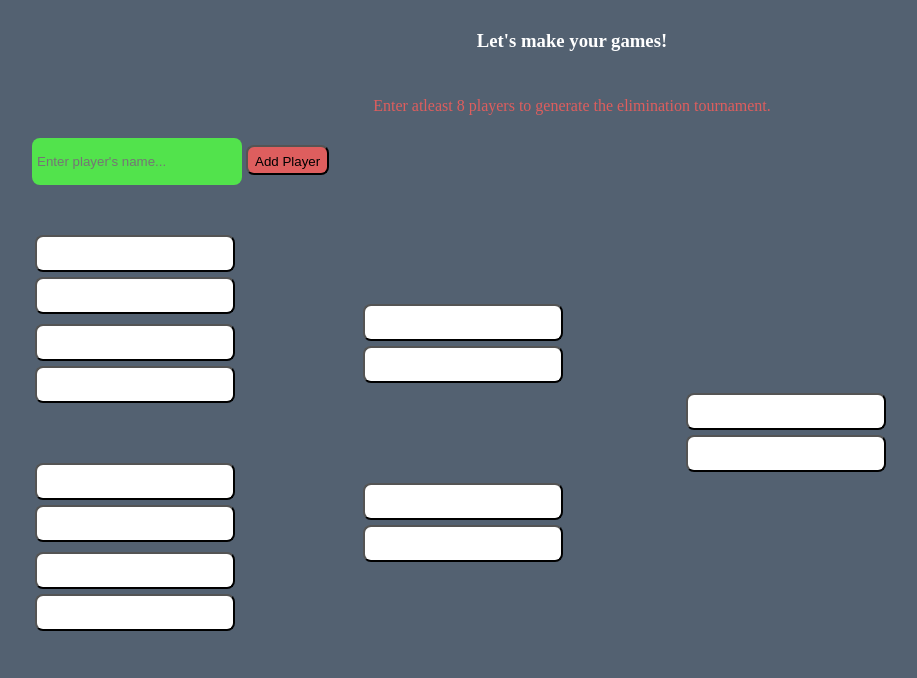
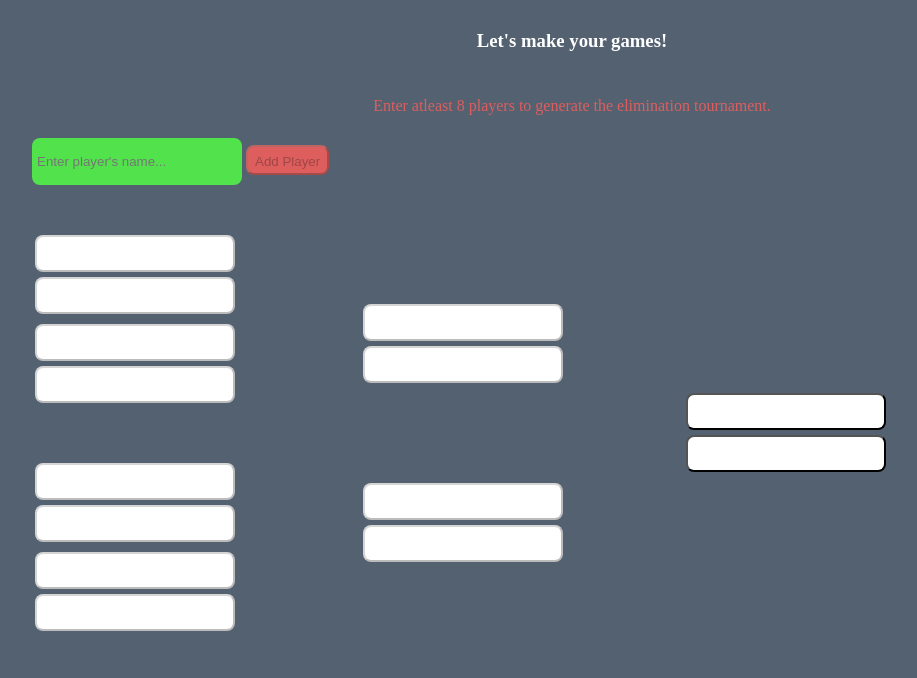
Before and after one commit to SidKandasamy/tt_tournament, a website: page index.html in a window 1280 px wide. Shown: the part 100-778 px from the top of the page, without its empty margins (68-985 px from the left). Drawn offline with Linux system fonts and the light colour scheme.

Commit message:
slight changed to html

```diff
--- a/app.js
+++ b/app.js
@@ -6,7 +6,11 @@ const nameInput = document.querySelector('#name-input');
 const addPlayer = document.querySelector('#add-player');
 
 
+nameInput.addEventListener('click', () => {
+//removes disabled attribute
+addPlayer.removeAttribute('disabled');
 
+});
 
 
 // Function from MDN to get a random number https://developer.mozilla.org/en-US/docs/Web/JavaScript/Reference/Global_Objects/Math/random
@@ -15,6 +19,7 @@ function getRandomInt(max) {
 }
 // Add event listener to the button
 addPlayer.addEventListener('click', () => {
+
     // Get all the first round inputs and store them in a variable
     const firstRoundInputs = document.querySelectorAll('.first-round-input.available');
 
@@ -28,7 +33,12 @@ addPlayer.addEventListener('click', () => {
     randInput.value = inputVal;
     // Remove avaiable class so we can't populate the same input
     randInput.classList.remove('available');
+    randInput.removeAttribute('disabled');
+
 });
+
+
+
 
 // Get all first round inputs
 const firstRounds = document.querySelectorAll('[data-first-round]');
@@ -44,6 +54,7 @@ const nextRound = (el, round) => {
         // Set the value of the semi-final input equal to that of the value stored above
         round.value = player;
         round.classList.remove('available');
+        round.removeAttribute('disabled');
     });
 }
 
@@ -84,17 +95,4 @@ const winner = (ele) => {
 }
 
 winner(winnerTwo);
-winner(winnerTwo);
-
-
-
-
-
-
-
-function myFunction() {
-
-    document.getElementById("name-input").disabled = true;
-
-    //onclick="myFunction()" bad practise HTML code to disable the button
-  }
+winner(winnerOne);
--- a/index.html
+++ b/index.html
@@ -60,8 +60,7 @@
 
                 <div>
                     <input onfocus="this.value=''" class="input" id="name-input" type="text" placeholder="Enter player's name...">
-                    <button id="add-player">Add Player</button>
-
+                    <button id="add-player" class="button" disabled="disabled">Add Player</button>
 
                 </div>
             </div>
@@ -71,26 +70,26 @@
                 <div class="quarter">
                     <div class="first">
                         <div class="first-round">
-                            <input data-first-round="1" class="first-round-input available" type="button" name="" id="player1">
-                            <input data-first-round="1" class="first-round-input available" type="button" name="" id="player2">
+                            <input data-first-round="1" class="first-round-input available" type="button" disabled="disabled" id="player1">
+                            <input data-first-round="1" class="first-round-input available" type="button" disabled="disabled" id="player2">
                         </div>
 
                         <div class="first-round">
-                            <input data-first-round="2" class="first-round-input available" type="button" name="" id="player3">
-                            <input data-first-round="2" class="first-round-input available" type="button" name="" id="player4">
+                            <input data-first-round="2" class="first-round-input available" type="button" disabled="disabled" id="player3">
+                            <input data-first-round="2" class="first-round-input available" type="button" disabled="disabled" id="player4">
                         </div>
 
                     </div>
 
                     <div class="second">
                         <div class="first-round">
-                            <input data-first-round="3" class="first-round-input available" type="button" name="" id="player5">
-                            <input data-first-round="3" class="first-round-input available" type="button" name="" id="player6">
+                            <input data-first-round="3" class="first-round-input available" type="button" disabled="disabled" id="player5">
+                            <input data-first-round="3" class="first-round-input available" type="button" disabled="disabled" id="player6">
                         </div>
 
                         <div class="first-round">
-                            <input data-first-round="4" class="first-round-input available" type="button" name="" id="player7">
-                            <input data-first-round="4" class="first-round-input available" type="button" name="" id="player8">
+                            <input data-first-round="4" class="first-round-input available" type="button" disabled="disabled" id="player7">
+                            <input data-first-round="4" class="first-round-input available" type="button" disabled="disbaled" id="player8">
                         </div>
                     </div>
 
@@ -98,13 +97,13 @@
 
                 <div class="semi">
                     <div class="semi-one">
-                        <input data-second-round="1" data-first-round-result="1" type="button" class="second-round-input available" id="">
-                        <input data-second-round="1" data-first-round-result="2" type="button" class="second-round-input available" id="">
+                        <input data-second-round="1" data-first-round-result="1" type="button" disabled="disabled" class="second-round-input available">
+                        <input data-second-round="1" data-first-round-result="2" type="button" disabled="disabled" class="second-round-input available">
                     </div>
 
                     <div class="semi-two">
-                        <input data-second-round="2" data-first-round-result="3" type="button" class="second-round-input available" id="">
-                        <input data-second-round="2" data-first-round-result="4" type="button" class="second-round-input available" id="">
+                        <input data-second-round="2" data-first-round-result="3" type="button" disabled="disabled" class="second-round-input available">
+                        <input data-second-round="2" data-first-round-result="4" type="button" disabled="disabled" class="second-round-input available">
                     </div>
                 </div>
 
```
